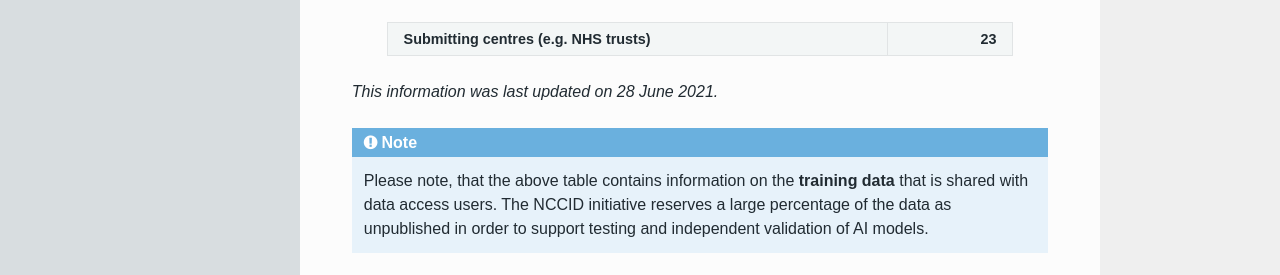
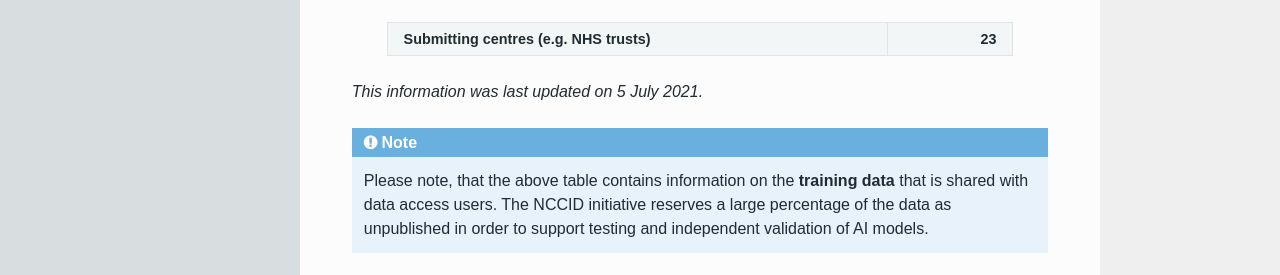
Before and after one commit to nhsx/covid-chest-imaging-database, a Sphinx documentation site: the page built from docs/source/stats.rst, in a window 1280 px wide and 1167 px high. Shown: the part 684-959 px from the top of the window. Built offline with Sphinx 7.4.7 and the Read the Docs theme 2.0.0, drawn with Linux system fonts in a browser that asks for light colours.

Commit message:
[create-pull-request] automated change

```diff
--- a/docs/source/scripts/stats_date.txt
+++ b/docs/source/scripts/stats_date.txt
@@ -1 +1 @@
-*This information was last updated on 28 June 2021.*
+*This information was last updated on 5 July 2021.*
```
